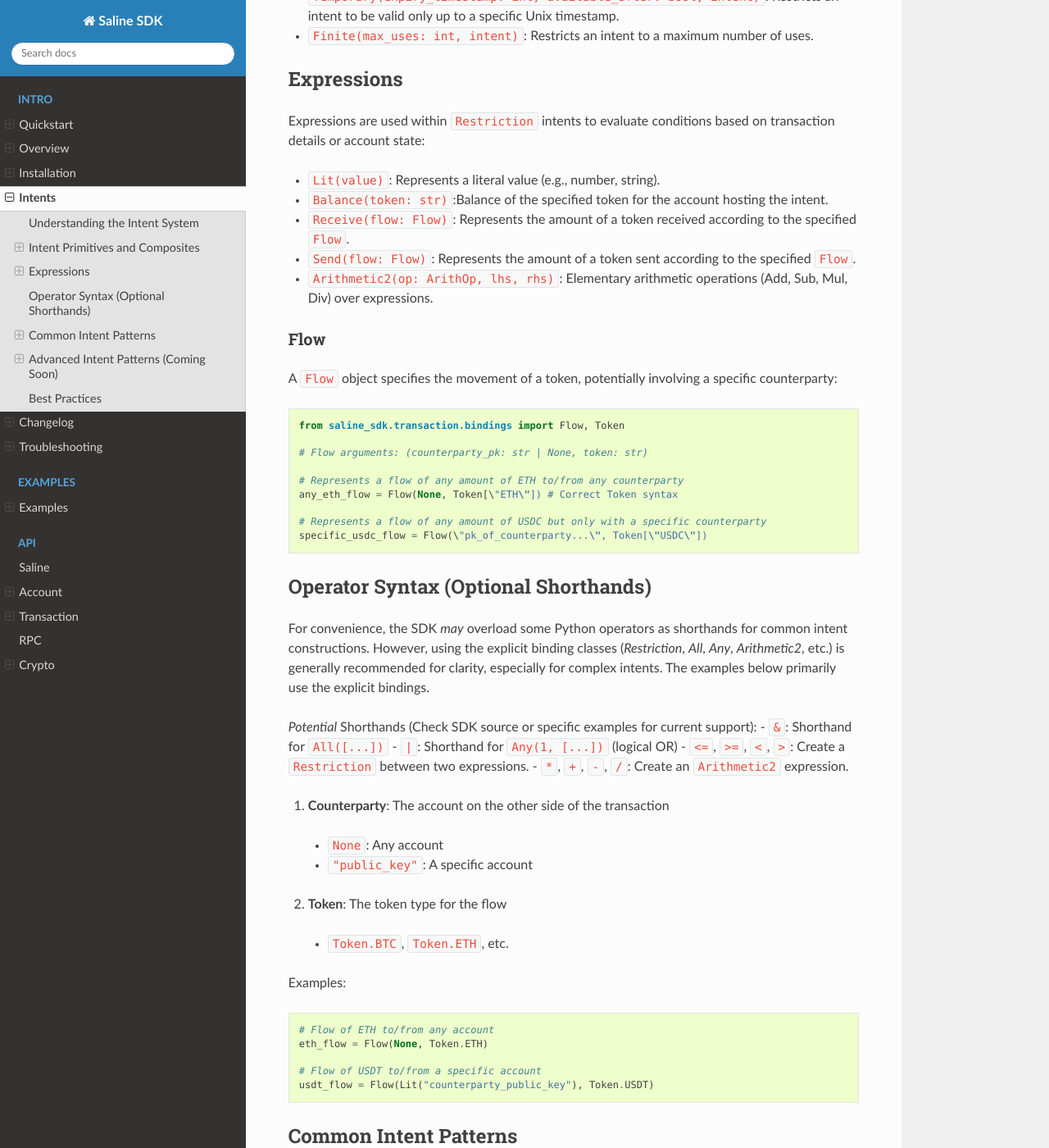
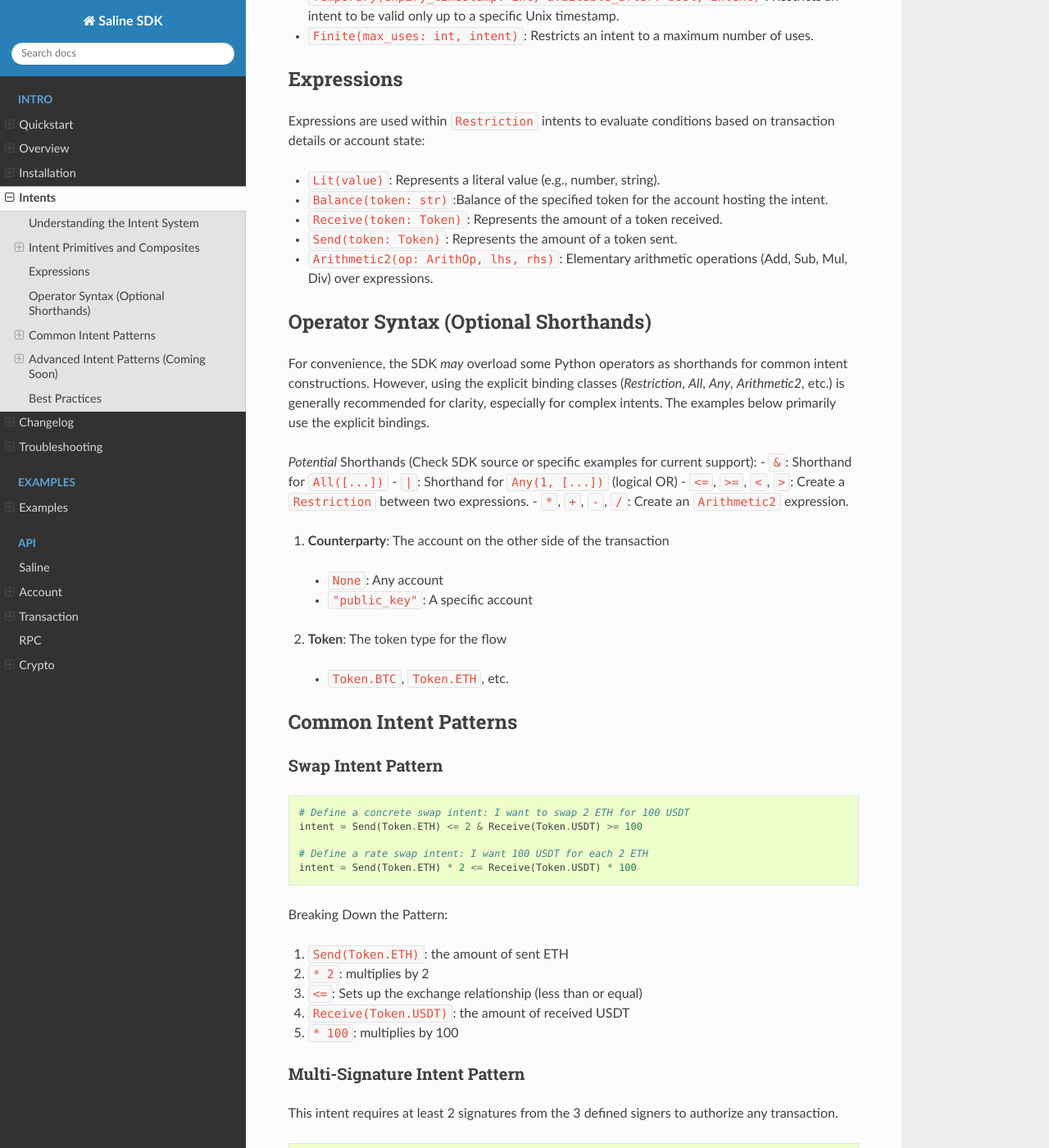
Before and after one commit to risingsealabs/saline-sdk, a Sphinx documentation site: the page built from docs/intents.rst, in a window 1280 px wide and 1400 px high, scrolled down 989 px. Shown: the whole window at 82% size. Built offline with Sphinx 7.4.7 and the Read the Docs theme 3.1.0, drawn with Linux system fonts in a browser that asks for light colours; the version number is read from the project's files by our own code; some of the changed text lies outside the part shown.

Commit message:
Remove Flow construct

```diff
--- a/docs/conf.py
+++ b/docs/conf.py
@@ -82,10 +82,6 @@ try:
         bindings.Var.__doc__ = VAR_DOC
     if hasattr(bindings, 'Arithmetic2'):
         bindings.Arithmetic2.__doc__ = ARITHMETIC2_DOC
-
-    # Apply docstrings to Flow class
-    if hasattr(bindings, 'Flow'):
-        bindings.Flow.__doc__ = FLOW_DOC
 
     # Apply docstrings to intent classes
     if hasattr(bindings, 'Intent'):
--- a/docs/intents.rst
+++ b/docs/intents.rst
@@ -40,26 +40,9 @@ Expressions are used within ``Restriction`` intents to evaluate conditions based
 
 - ``Lit(value)``: Represents a literal value (e.g., number, string).
 - ``Balance(token: str)``:Balance of the specified token for the account hosting the intent.
-- ``Receive(flow: Flow)``: Represents the amount of a token received according to the specified ``Flow``.
-- ``Send(flow: Flow)``: Represents the amount of a token sent according to the specified ``Flow``.
+- ``Receive(token: Token)``: Represents the amount of a token received.
+- ``Send(token: Token)``: Represents the amount of a token sent.
 - ``Arithmetic2(op: ArithOp, lhs, rhs)``: Elementary arithmetic operations (Add, Sub, Mul, Div) over expressions.
-
-Flow
-----
-
-A ``Flow`` object specifies the movement of a token, potentially involving a specific counterparty:
-
-.. code-block:: python
-
-    from saline_sdk.transaction.bindings import Flow, Token
-
-    # Flow arguments: (counterparty_pk: str | None, token: str)
-
-    # Represents a flow of any amount of ETH to/from any counterparty
-    any_eth_flow = Flow(None, Token[\"ETH\"]) # Correct Token syntax
-
-    # Represents a flow of any amount of USDC but only with a specific counterparty
-    specific_usdc_flow = Flow(\"pk_of_counterparty...\", Token[\"USDC\"])
 
 Operator Syntax (Optional Shorthands)
 =====================================
@@ -79,15 +62,6 @@ For convenience, the SDK *may* overload some Python operators as shorthands for
 2. **Token**: The token type for the flow
   - ``Token.BTC``, ``Token.ETH``, etc.
 
-Examples:
-
-.. code-block:: python
-
-    # Flow of ETH to/from any account
-    eth_flow = Flow(None, Token.ETH)
-
-    # Flow of USDT to/from a specific account
-    usdt_flow = Flow(Lit("counterparty_public_key"), Token.USDT)
 
 Common Intent Patterns
 ==================
@@ -98,17 +72,17 @@ Swap Intent Pattern
 .. code-block:: python
 
     # Define a concrete swap intent: I want to swap 2 ETH for 100 USDT
-    intent = Send(Flow(None, Token.ETH)) <= 2 & Receive(Flow(None, Token.USDT)) >= 100
+    intent = Send(Token.ETH) <= 2 & Receive(Token.USDT) >= 100
 
     # Define a rate swap intent: I want 100 USDT for each 2 ETH
-    intent = Send(Flow(None, Token.ETH)) * 2 <= Receive(Flow(None, Token.USDT)) * 100
+    intent = Send(Token.ETH) * 2 <= Receive(Token.USDT) * 100
 
 Breaking Down the Pattern:
 
-1. ``Send(Flow(None, Token.ETH))``: the amount of sent ETH
+1. ``Send(Token.ETH)``: the amount of sent ETH
 2. ``* 2``: multiplies by 2
 3. ``<=``: Sets up the exchange relationship (less than or equal)
-4. ``Receive(Flow(None, Token.USDT))``: the amount of received USDT
+4. ``Receive(Token.USDT)``: the amount of received USDT
 5. ``* 100``: multiplies by 100
 
 Multi-Signature Intent Pattern
@@ -133,7 +107,7 @@ Complete Swap Intent Example
 
     from saline_sdk.account import Account
     from saline_sdk.transaction.bindings import (
-        NonEmpty, Transaction, SetIntent, Flow, Token,
+        NonEmpty, Transaction, SetIntent, Token,
         Send, Receive
     )
     from saline_sdk.transaction.tx import prepareSimpleTx
@@ -149,7 +123,7 @@ Complete Swap Intent Example
     take_amount = 100
 
     # Create swap intent using operator syntax
-    intent = Send(Flow(None, give_token)) * give_amount <= Receive(Flow(None, take_token)) * take_amount
+    intent = Send(give_token) * give_amount <= Receive(take_token) * take_amount
 
     # Create a SetIntent instruction and transaction
     set_intent = SetIntent(account.public_key, intent)
@@ -171,7 +145,7 @@ Creating an intent that expires after a specific time:
 .. code-block:: python
 
     # Base intent (e.g., token swap)
-    base_intent = Send(Flow(None, Token.ETH)) * 1 <= Receive(Flow(None, Token.USDT)) * 50
+    base_intent = Send(Token.ETH) * 1 <= Receive(Token.USDT) * 50
 
     # Set expiry time (Unix timestamp) - e.g., 1 day from now
     import time
@@ -189,7 +163,7 @@ Creating an intent that can only be used a specific number of times:
 .. code-block:: python
 
     # Base intent
-    base_intent = Send(Flow(None, Token.ETH)) * 0.1 <= Receive(Flow(None, Token.USDT)) * 5
+    base_intent = Send(Token.ETH) * 0.1 <= Receive(Token.USDT) * 5
 
     # Create an intent limited to 5 uses
     limited_intent = Finite(5, base_intent)
@@ -200,5 +174,4 @@ Best Practices
 1. **Use Explicit Bindings**: Prefer `Restriction`, `All`, `Any` for clarity over operator shorthands, especially for non-trivial intents.
 2. **Start Simple**: Begin with basic patterns (like fixed swaps) and gradually add complexity (`Any`, `Temporary`, `Finite`).
 3. **Test Extensively**: Verify intents behave as expected with various transaction patterns.
-4. **Use `None` for Counterparty**: When possible, use `Flow(None, ...)` for maximum interoperability.
-5. **Consider Modifiers**: For sensitive operations, consider adding `Temporary` or `Finite` constraints.
+4. **Consider Modifiers**: For sensitive operations, consider adding `Temporary` or `Finite` constraints.
```
Also changed, not shown: docs/examples.rst (+14 -14 lines), 10 other files.
